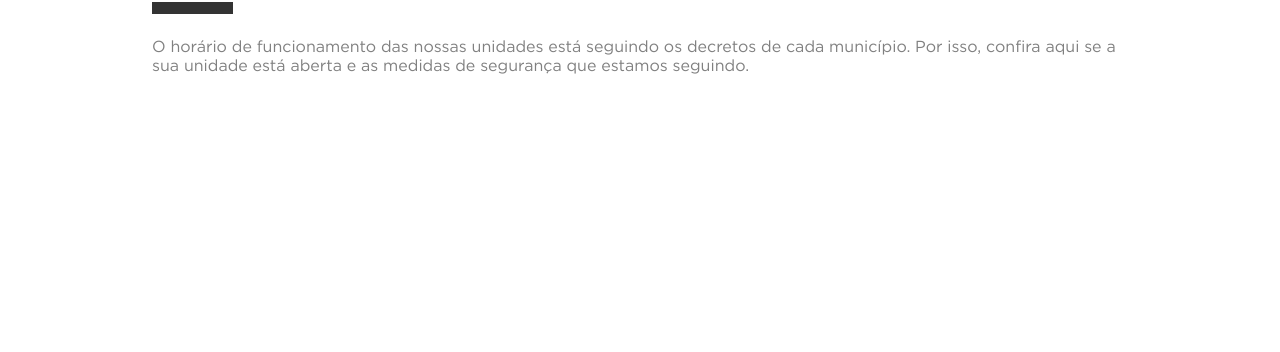
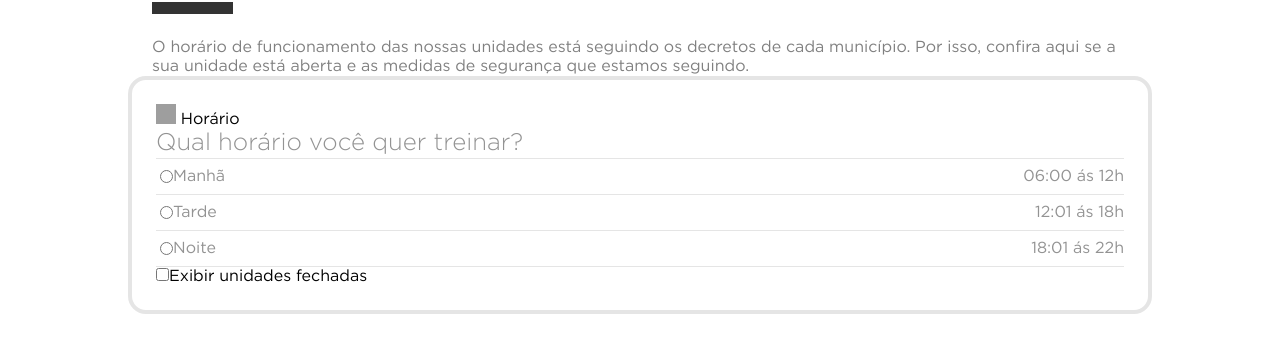
Before and after one commit to JonathanAndrade19/SmartFit, an Angular app: page / in a window 1280 px wide. Shown: the part 274-626 px from the top of the page. Built offline with nearby package versions, Linux system fonts and the light colour scheme; grey boxes are pictures that could not be loaded.

Commit message:
estilizando o forms da aplicação

```diff
--- a/src/app/app.component.html
+++ b/src/app/app.component.html
@@ -1 +1,2 @@
 <app-header></app-header>
+<app-forms></app-forms>
--- a/src/app/app.component.ts
+++ b/src/app/app.component.ts
@@ -1,11 +1,12 @@
 import { Component } from '@angular/core';
 import { RouterOutlet } from '@angular/router';
 import { HeaderComponent } from './components/header/header.component';
+import { FormsComponent } from './components/forms/forms.component';
 
 @Component({
   selector: 'app-root',
   standalone: true,
-  imports: [RouterOutlet, HeaderComponent],
+  imports: [RouterOutlet, HeaderComponent, FormsComponent],
   templateUrl: './app.component.html',
   styleUrl: './app.component.scss'
 })
--- /dev/null
+++ b/src/app/components/forms/forms.component.html
@@ -0,0 +1,26 @@
+<form action="" class="form-group">
+    <div class="form-icon">
+        <img src="https://icones.pro/wp-content/uploads/2021/03/icone-de-l-horloge-jaune.png">
+        Horário
+    </div>
+    <h3>Qual horário você quer treinar? </h3>
+   <div class="radio-wrapper">
+        <input type="radio" name="morning" value="morning">
+        <label for="morning">Manhã</label>
+        <span>06:00 ás 12h</span>
+    </div>
+   <div class="radio-wrapper">
+        <input type="radio" name="afternoon" value="afternoon">
+        <label for="afternoon">Tarde</label>
+        <span>12:01 ás 18h</span>
+   </div>
+   <div class="radio-wrapper">
+        <input type="radio" name="night" value="night">
+        <label for="night">Noite</label>
+        <span>18:01 ás 22h</span>
+   </div>
+   <div>
+        <input type="checkbox" name="show-closed">
+        <label for="show-closed">Exibir unidades fechadas</label>
+   </div>
+</form>
--- /dev/null
+++ b/src/app/components/forms/forms.component.scss
@@ -0,0 +1,52 @@
+.form-group {
+    display: flex;
+    align-items: flex-start;
+    flex-direction: column;
+    justify-content: center;
+
+    max-width: 80%;
+    width: 100%;
+    margin: 0 auto;
+
+    padding: 24px;
+    border: 4px solid #e5e5e5;
+    border-radius: 18px;
+}
+
+.form-group .form-icon img {
+    width: 20px;
+    height: 20px;
+}
+
+.form-group h3 {
+    font-size: 24px;
+    color: #939393;
+    font-weight: 300;
+}
+
+.form-group .radio-wrapper {
+    width: 100%;
+    display: flex;
+    align-items: center;
+    justify-content: flex-start;
+
+    padding: 8px 4px;
+
+    border-top: 1px solid #e5e5e5;
+    position: relative;
+    color: #939393;
+}
+
+.form-group .radio-wrapper span {
+    position: absolute;
+    right: 0px;
+}
+
+.form-group .radio-wrapper:nth-last-child(2) {
+    border-bottom: 1px solid #e5e5e5;
+}
+
+.form-group .radio-wrapper span {
+    position: absolute;
+    right: 0px;
+}
```
Also changed, not shown: src/app/components/forms/forms.component.ts (added, +12 -0 lines), src/assets/imagens/icon-hour.png (added), 1 other file (tests, documents, lock files or other folders).
